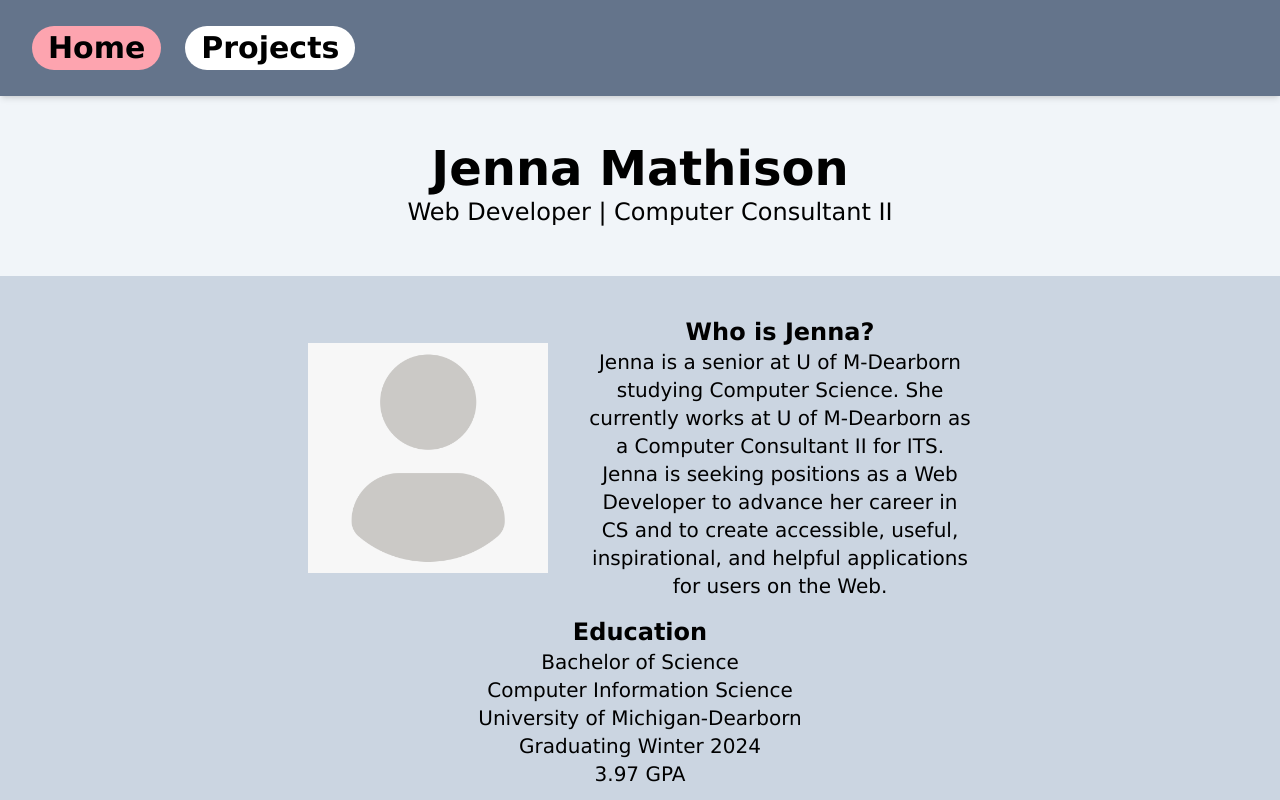
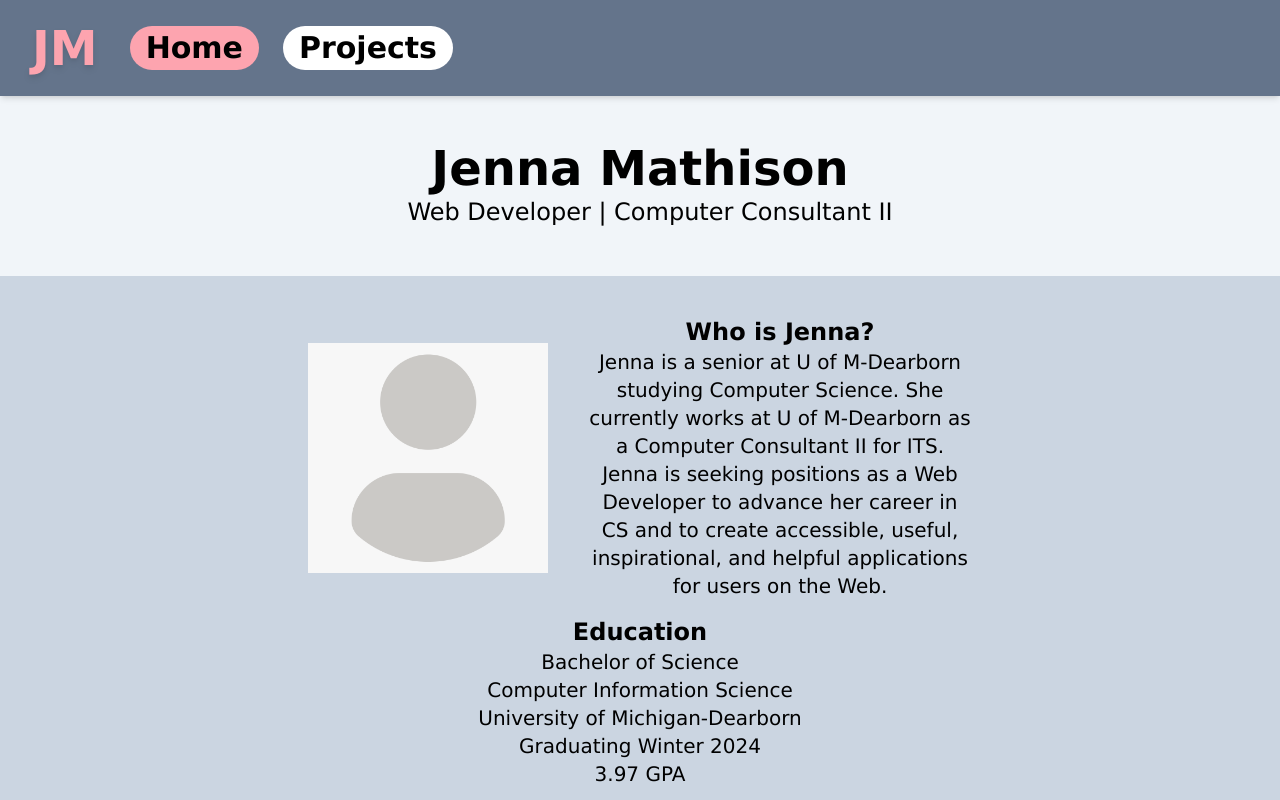
Before and after one commit to jmathison21/JM-Portfolio, a Next.js app: page / in a window 1280 px wide. Shown: the top 800 px of the page. Built offline with nearby package versions, Linux system fonts and the light colour scheme.

Commit message:
initials

```diff
--- a/src/app/Tabs.jsx
+++ b/src/app/Tabs.jsx
@@ -35,7 +35,7 @@ export default function Tabs({ tabsList }) {
 
 
     return (
-        <div className="flex flex-row w-fit space-x-3 m-2 sm:mx-4 lg:mx-8 lg:space-x-6">
+        <div className="flex flex-row w-fit space-x-3 m-3 sm:mx-4 lg:mx-8 lg:space-x-6">
             {tabs}
         </div>
     )
--- a/src/app/layout.jsx
+++ b/src/app/layout.jsx
@@ -10,6 +10,7 @@ export const metadata = {
 function Header({tabsList}) {
     return (
         <div className="flex flex-row h-16 sticky top-0 shadow-md bg-slate-500 items-center lg:h-20 xl:h-24">
+            <h1 className="text-4xl font-bold ml-4 text-rose-300 drop-shadow-md sm:ml-6 lg:ml-8 lg:text-5xl">JM</h1>
             <Tabs tabsList={tabsList}/>
         </div>
     )
```
